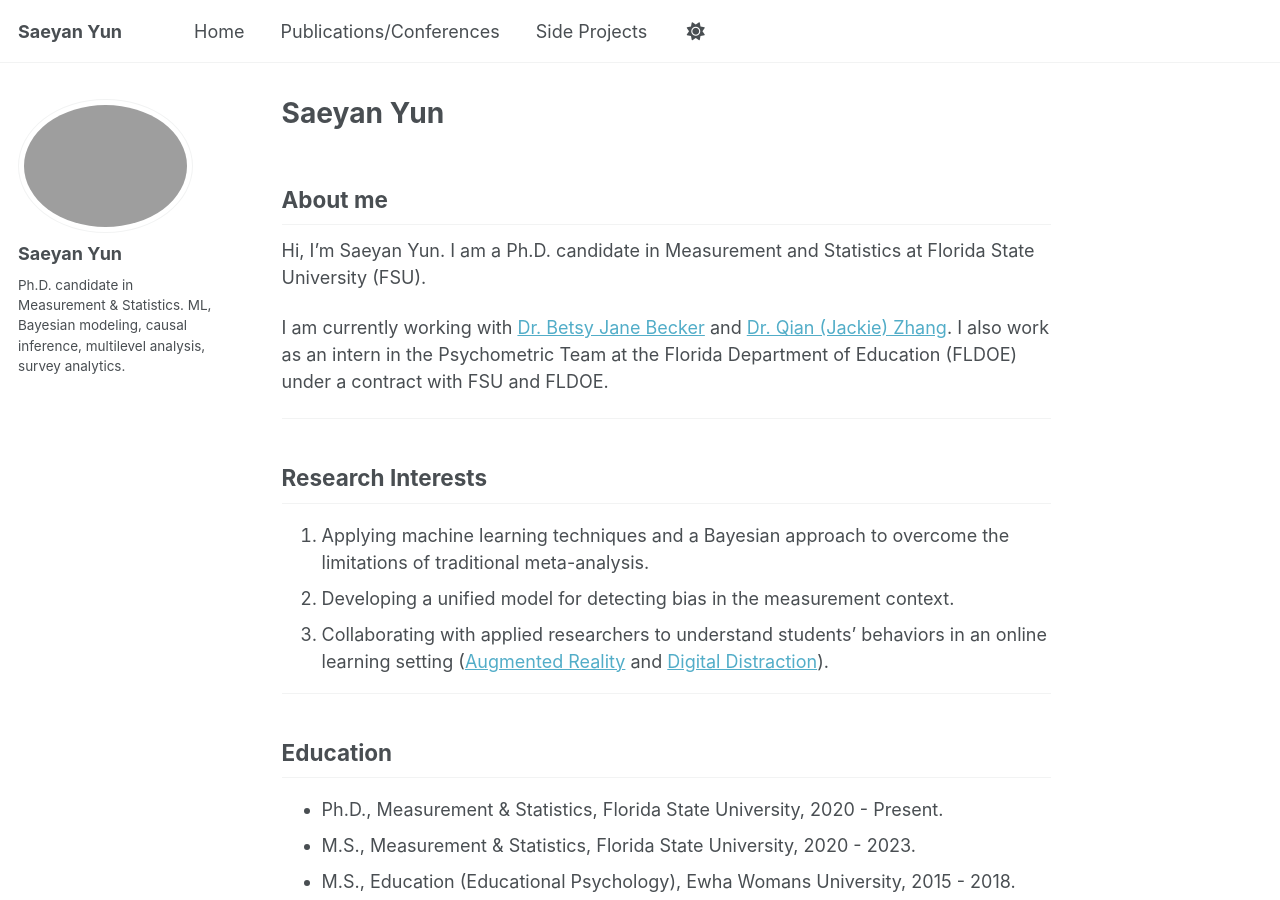
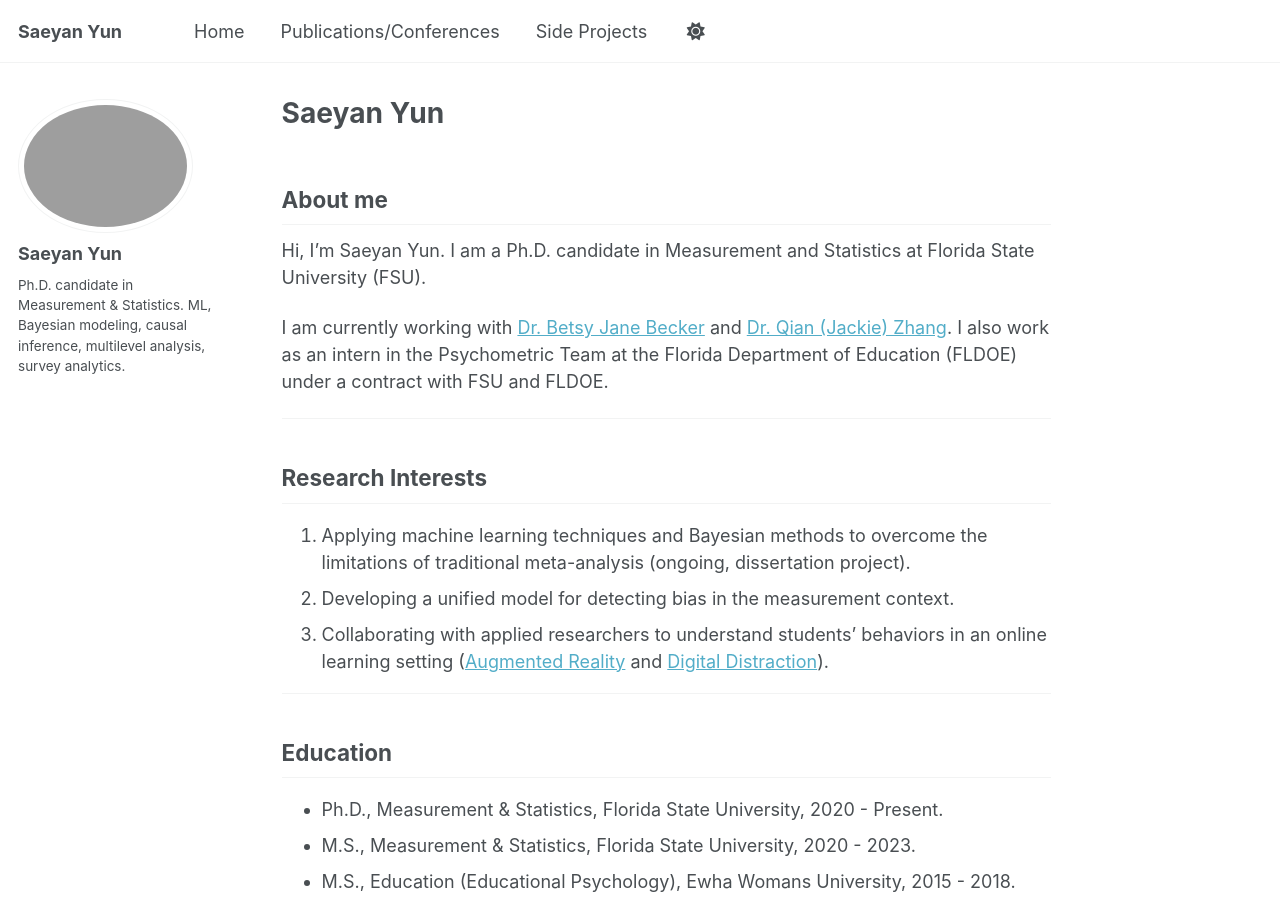
Before and after one commit to saeyanyun/saeyanyun.github.io, a Jekyll site: the page built from index.md, in a window 1280 px wide and 900 px high. Built offline with Jekyll 4.4.1, drawn with Linux system fonts in a browser that asks for light colours; a script that is not in the unit is left out.

Commit message:
Update index.md

```diff
--- a/index.md
+++ b/index.md
@@ -14,7 +14,7 @@ I am currently working with [Dr. Betsy Jane Becker](https://scholar.google.com/c
 ---
 
 ## Research Interests
-1. Applying machine learning techniques and a Bayesian approach to overcome the limitations of traditional meta-analysis.
+1. Applying machine learning techniques and Bayesian methods to overcome the limitations of traditional meta-analysis (ongoing, dissertation project).
 2. Developing a unified model for detecting bias in the measurement context.
 3. Collaborating with applied researchers to understand students' behaviors in an online learning setting ([Augmented Reality](http://https://link.springer.com/article/10.1007/s11423-024-10385-7) and [Digital Distraction](https://scholarworks.bgsu.edu/engineering_pub/2/)).
 
```
